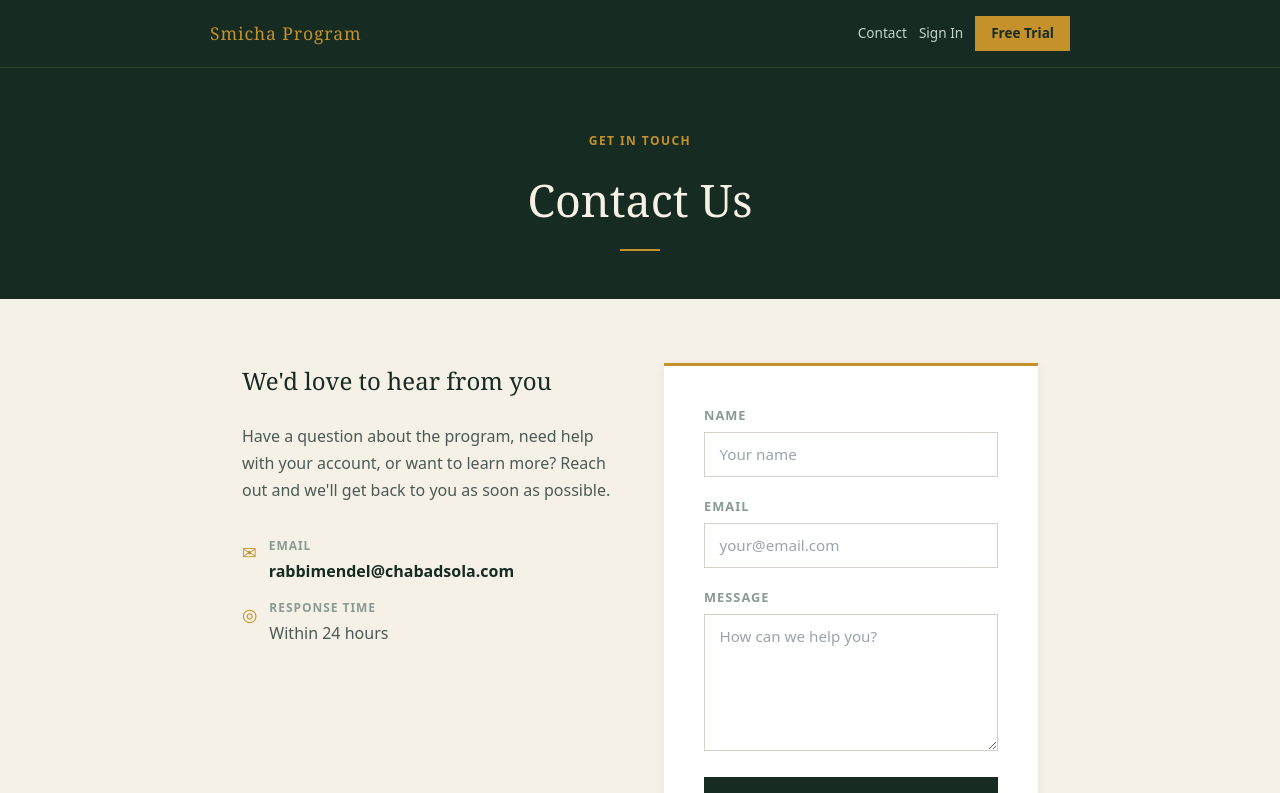
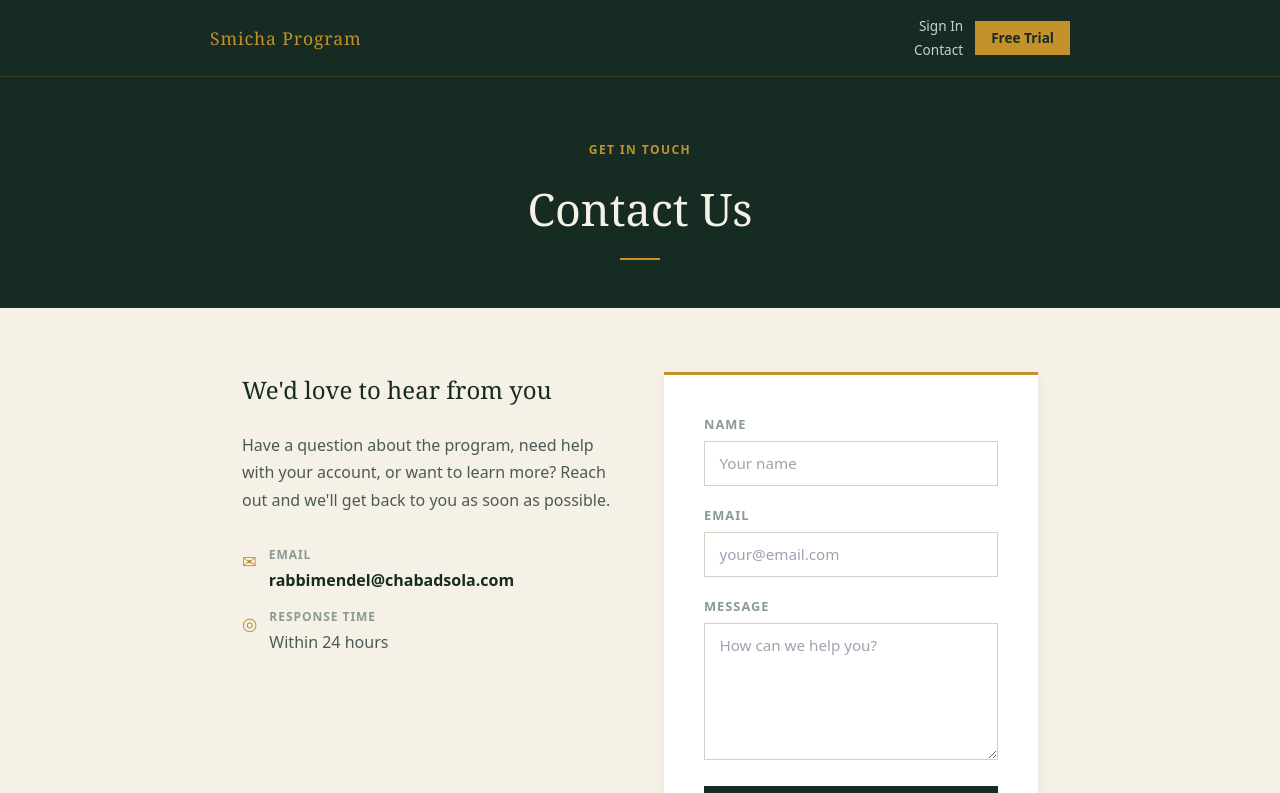
Before and after one commit to mendelz57/Smicha-Program-, a Next.js app: page /contact in a window 1280 px wide. Shown: the top 793 px of the page. Built offline with nearby package versions, Linux system fonts and the light colour scheme.

Commit message:
Update NavBar.tsx

```diff
--- a/app/components/NavBar.tsx
+++ b/app/components/NavBar.tsx
@@ -12,9 +12,11 @@ export default function NavBar() {
           Smicha Program
         </Link>
         <div style={{ display: 'flex', gap: '0.75rem', alignItems: 'center' }}>
-          {/* Desktop links */}
-          <Link href="/contact" className="hide-mobile" style={{ color: '#C4D4CC', fontSize: '0.85rem', textDecoration: 'none' }}>Contact</Link>
-          <Link href="/login" className="hide-mobile" style={{ color: '#C4D4CC', fontSize: '0.85rem', textDecoration: 'none' }}>Sign In</Link>
+          {/* Desktop links — stacked */}
+          <div className="hide-mobile" style={{ display: 'flex', flexDirection: 'column', alignItems: 'flex-end', gap: '0.2rem' }}>
+            <Link href="/login" style={{ color: '#C4D4CC', fontSize: '0.85rem', textDecoration: 'none' }}>Sign In</Link>
+            <Link href="/contact" style={{ color: '#C4D4CC', fontSize: '0.85rem', textDecoration: 'none' }}>Contact</Link>
+          </div>
           <Link href="/register" style={{ background: '#C4912A', color: '#162B22', padding: '0.45rem 1rem', fontSize: '0.85rem', fontWeight: '600', textDecoration: 'none', whiteSpace: 'nowrap' }}>
             Free Trial
           </Link>
```
